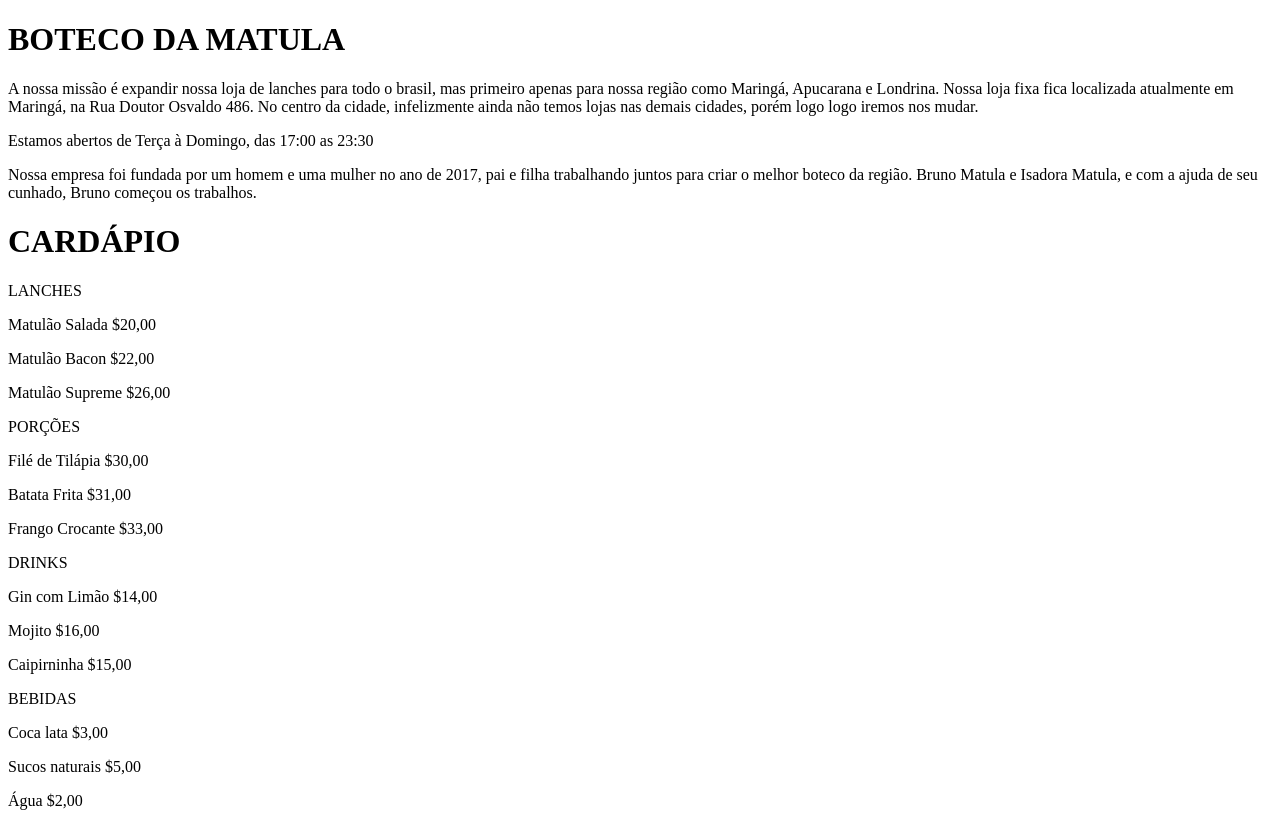
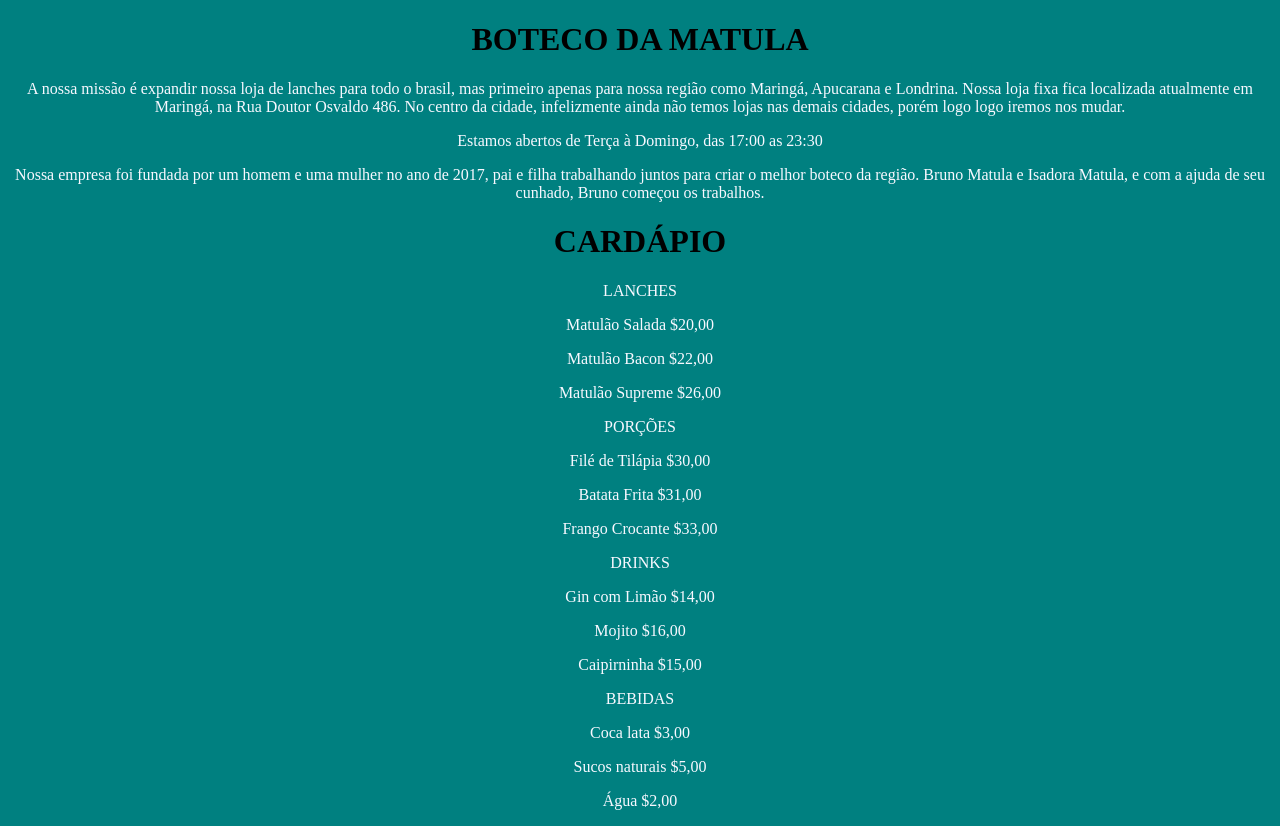
Before and after one commit to andreex777/trabalho-final, a plain HTML site: page index.html in a window 1280 px wide. Drawn offline with Linux system fonts and the light colour scheme.

Commit message:
index.html

```diff
--- a/index.html
+++ b/index.html
@@ -3,6 +3,7 @@
   <head>
     <meta charset="utf-8">
     <title></title>
+    <link rel="stylesheet" href="style.css">
   </head>
   <body>
     <h1>BOTECO DA MATULA</h1>
--- /dev/null
+++ b/style.css
@@ -0,0 +1,9 @@
+body {
+    background-color: teal;
+}
+h1 {
+    text-align: center; color: black;
+}
+p {
+    text-align: center; color: ghostwhite;
+}
```
